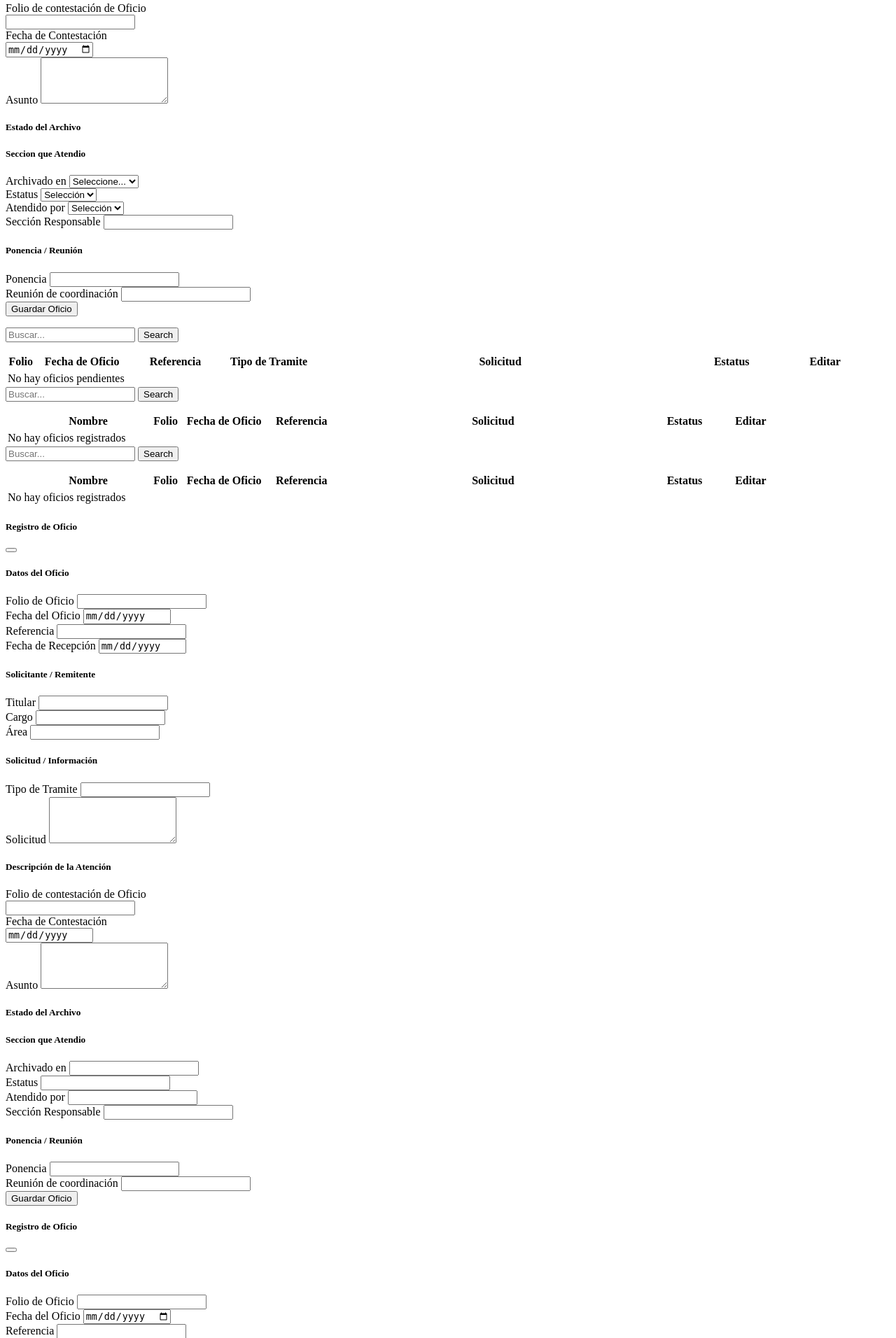
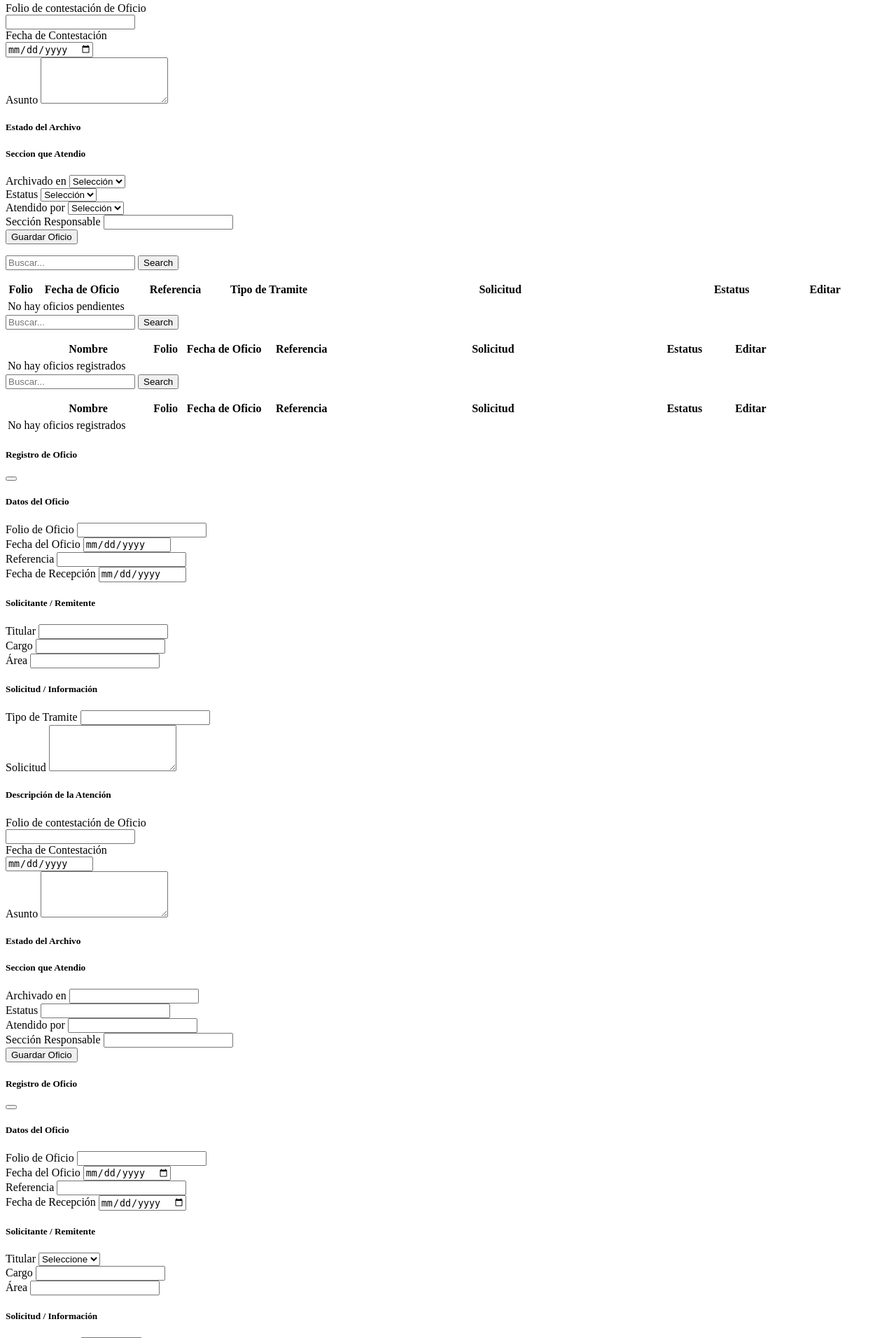
Before and after one commit to JoanaHdez/Control-de-Gesti-n, a CodeIgniter 4 app: the page made by app/Views/Registros.php in a window 1280 px wide. Shown: the part 658-2570 px from the top of the page at 70% size. Run offline with PHP 8.4 and a stand-in for CodeIgniter, Linux system fonts and the light colour scheme; the template is opened without the code that fills it, so the values that code supplies are empty; some libraries are stand-ins or nearby versions.

Commit message:
v-080126-1500

```diff
--- a/app/BDcontrol.sql
+++ b/app/BDcontrol.sql
@@ -109,6 +109,7 @@
   folio_pr INT,
   folio_sec_resp INT,
   folio_estado INT NOT NULL,
+  folio_archivado INT,
 
   FOREIGN KEY (folio_registro) REFERENCES registro_oficio(folio_registro),
   FOREIGN KEY (folio_remitente) REFERENCES remitente(folio_remitente),
@@ -116,7 +117,8 @@
   FOREIGN KEY (folio_atencion) REFERENCES descripcion_atencion(folio_atencion),
   FOREIGN KEY (folio_pr) REFERENCES ponencia_reunion(folio_pr),
   FOREIGN KEY (folio_sec_resp) REFERENCES seccion_responsable(folio_sec_resp),
-  FOREIGN KEY (folio_estado) REFERENCES estado(folio_estado)
+  FOREIGN KEY (folio_estado) REFERENCES estado(folio_estado),
+  FOREIGN KEY (folio_archivado) REFERENCES archivado(folio_archivado),
 ) ENGINE=InnoDB;
 
 -- =========================
--- a/app/Views/Registros.php
+++ b/app/Views/Registros.php
@@ -252,8 +252,8 @@
                                         <div class="col-md-3">
                                             <label>Archivado en</label>
                                             <select name="folio_archivado" id="folio_archivado"
-                                                class="form-select pill-select" required>
-                                                <option value="">Seleccione...</option>
+                                                class="form-select pill-select">
+                                                <option value="">Selección</option>
                                                 <?php foreach ($archivados as $a): ?>
                                                 <option value="<?= $a['folio_archivado'] ?>">
                                                     <?= esc($a['archivado']) ?>
@@ -297,28 +297,6 @@
                                             <label>Sección Responsable</label>
                                             <input type="text" id="folio_seccion" class="form-control pill-input"
                                                 readonly>
-                                        </div>
-                                    </div>
-
-                                    <!-- ------------------------- PONENCIA/REUNION ------------------------- -->
-
-                                    <h5 class="CF-sub-1 d-flex justify-content-center fw-bold text-muted pt-5">Ponencia
-                                        /
-                                        Reunión
-                                    </h5>
-
-                                    <div class="d-flex justify-content-center pt-3">
-                                        <div class="SPD-line-1 border-top border-4 border-muted"></div>
-                                    </div>
-
-                                    <div class="row g-3 mt-3">
-                                        <div class="col-md-3">
-                                            <label>Ponencia</label>
-                                            <input type="text" name="ponencia" class="form-control pill-input">
-                                        </div>
-                                        <div class="col-md-3">
-                                            <label>Reunión de coordinación</label>
-                                            <input type="text" name="reunion" class="form-control pill-input">
                                         </div>
                                     </div>
                                     <div class="d-flex justify-content-center mt-5">
@@ -922,31 +900,7 @@
                                                     </div>
                                                 </div>
 
-                                                <!-- ------------------------- PONENCIA/REUNION ------------------------- -->
 
-                                                <h5
-                                                    class="CF-sub-1 d-flex justify-content-center fw-bold text-muted pt-5">
-                                                    Ponencia
-                                                    /
-                                                    Reunión
-                                                </h5>
-
-                                                <div class="d-flex justify-content-center pt-3">
-                                                    <div class="SPD-line-1 border-top border-4 border-muted"></div>
-                                                </div>
-
-                                                <div class="row g-3 mt-3">
-                                                    <div class="col-md-3">
-                                                        <label>Ponencia</label>
-                                                        <input type="text" id="ponencia" class="form-control pill-input"
-                                                            readonly>
-                                                    </div>
-                                                    <div class="col-md-3">
-                                                        <label>Reunión de coordinación</label>
-                                                        <input type="text" id="reunion" class="form-control pill-input"
-                                                            readonly>
-                                                    </div>
-                                                </div>
                                                 <div class="d-flex justify-content-center mt-5">
                                                     <button type="submit" class="btn btn-submit">
                                                         Guardar Oficio
```
Also changed, not shown: app/Controllers/Oficios_Controller.php (+0 -21 lines), app/Models/Oficio_Model.php (+0 -13 lines), public/assets/Js/Registro.js.
